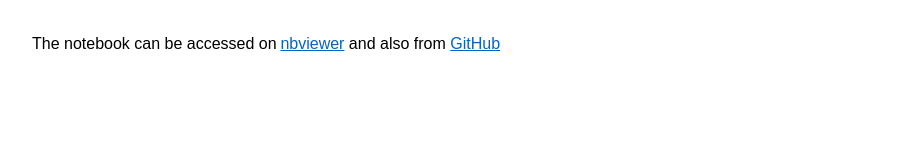
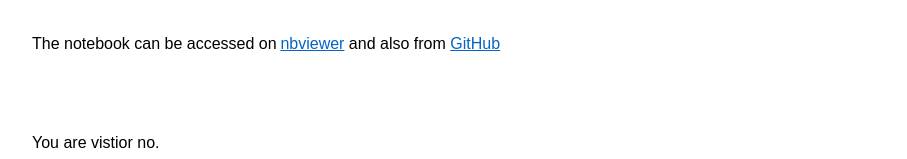
Before and after one commit to ab-datascientist/ab-datascientist.github.io, a plain HTML site: page index.html in a window 1280 px wide. Shown: the part 10008-10167 px from the top of the page, without its empty margins (216-1123 px from the left). Before the commit the page ends 10071 px from the top, so only its background shows below. Drawn offline with Linux system fonts and the light colour scheme.

Commit message:
Update index.html

```diff
--- a/index.html
+++ b/index.html
@@ -2004,10 +2004,13 @@ font-family:"Segoe UI Historic",sans-serif'><a
 href="https://nbviewer.jupyter.org/github/ab-datascientist/capstoneproject/blob/master/WK5%20Assignment.ipynb">nbviewer</a>
 and also from <a
 href="https://github.com/ab-datascientist/capstoneproject/blob/master/WK5%20Assignment.ipynb">GitHub</a><o:p></o:p></span></p>
-
+<br />
+<br />
+<br />
+<br />
 <p class=MsoListParagraphCxSpLast style='margin-top:0in;margin-right:147.75pt;
 margin-bottom:8.0pt;margin-left:2.5in;mso-add-space:auto;text-align:justify'><span
-style='font-size:12.0pt;line-height:105%;font-family:"Segoe UI Historic",sans-serif'><o:p><script type="text/javascript" src="//counter.websiteout.net/js/17/0/0/0"></script></o:p></span></p>
+style='font-size:12.0pt;line-height:105%;font-family:"Segoe UI Historic",sans-serif'><o:p>You are vistior no. <script type="text/javascript" src="//counter.websiteout.net/js/17/0/0/0"></script></o:p></span></p>
 
 </div>
 
```
